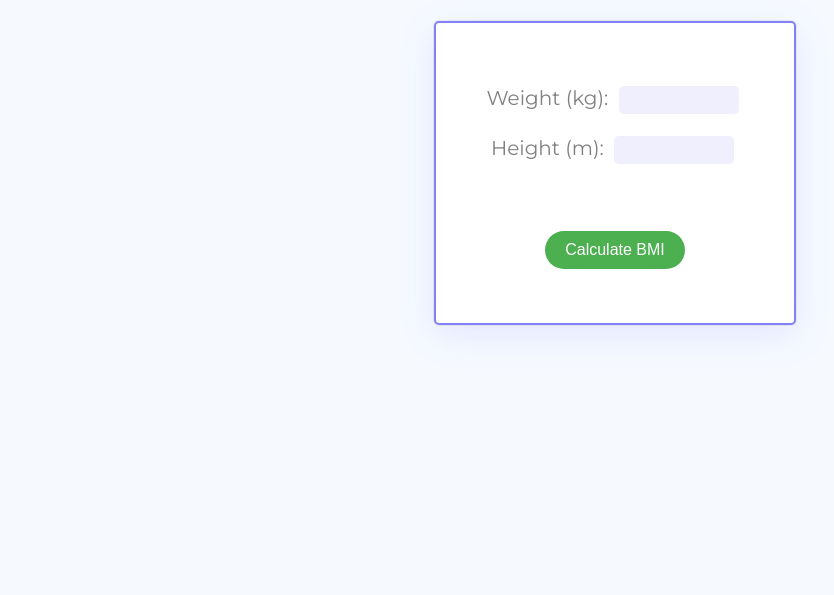
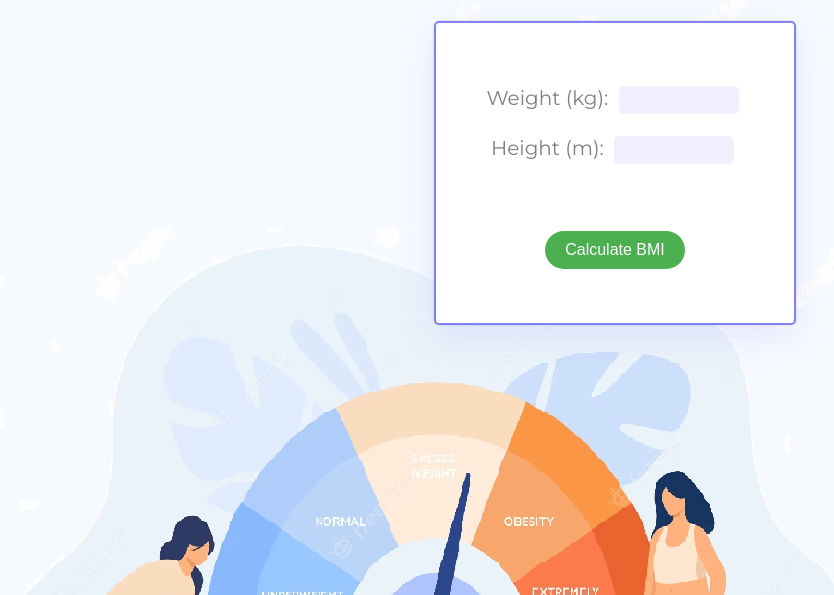
Before and after one commit to rokibulhasanutso/BMI_Calculator, a plain HTML site: page index.html in a window 1280 px wide. Shown: the part 205-800 px from the top of the page, without its empty margins (25-859 px from the left). Drawn offline with Linux system fonts and the light colour scheme.

Commit message:
body change

```diff
--- a/style.css
+++ b/style.css
@@ -1,4 +1,6 @@
 body {
+    background-image: url("bmi_bg.png");
+    background-repeat: no-repeat;
     background-color: rgba(246,250,255,255);
     font-family: 'Montserrat', sans-serif;
     color: gray;
```
